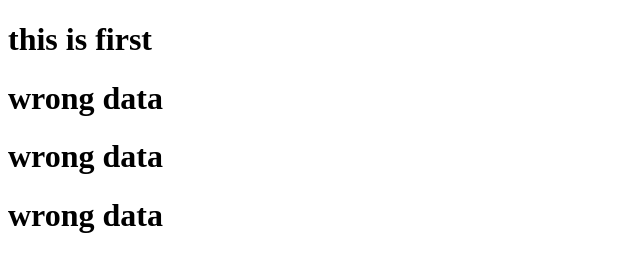
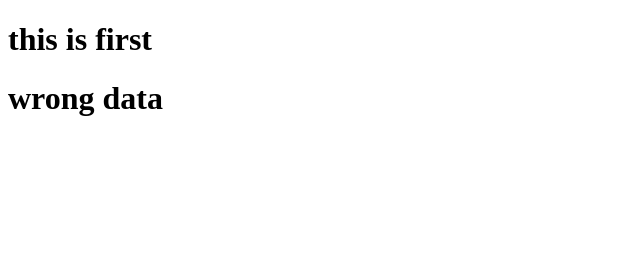
Before and after one commit to JaydipJadhav25/git-reset-cmd, a plain HTML site: page index.html in a window 1280 px wide. Shown: the whole page, without its empty margins (0-640 px from the left). Drawn offline with Linux system fonts and the light colour scheme.

Commit message:
Revert "wrong data"
This reverts commit b5bb66a71d8d921fc1e95299b76f338bf02a9815.

```diff
--- a/index.html
+++ b/index.html
@@ -8,8 +8,6 @@
 <body>
     <h1>this is first </h1>
     <h1>wrong data</h1>
-    <h1>wrong data</h1>
-    <h1>wrong data</h1>
 
 </body>
 </html>
```
